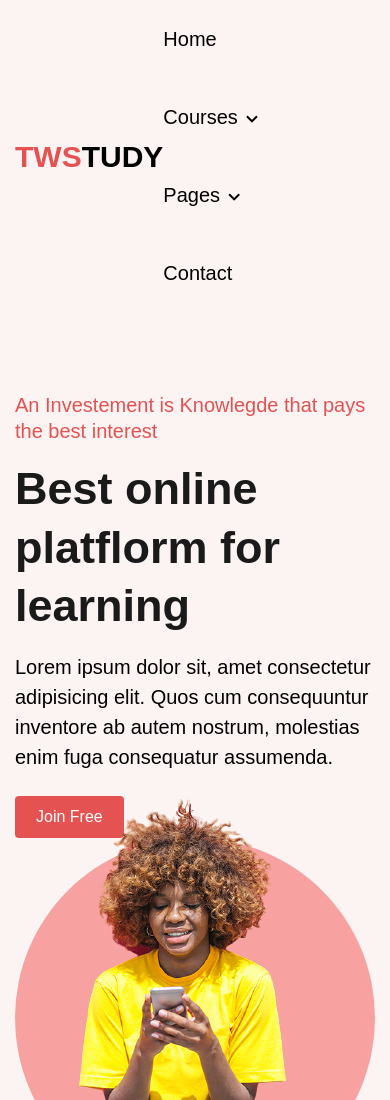
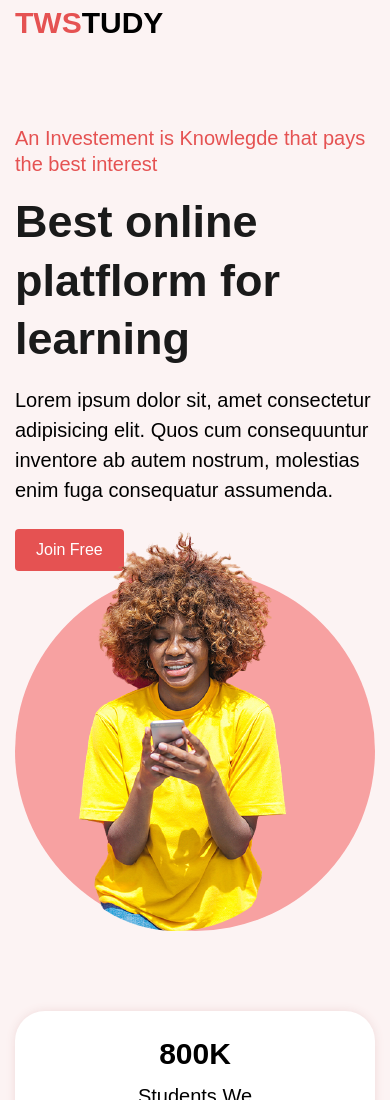
Before and after one commit to Dracula-101/Html_Css_Project, a plain HTML site: page index.html in a window 390 px wide. Shown: the top 1100 px of the page. Drawn offline with Linux system fonts and the light colour scheme; a web font is replaced by a local one.

Commit message:
Final Changes

```diff
--- a/css/style.css
+++ b/css/style.css
@@ -65,6 +65,10 @@ h6 {
 
 h3 {
     font-size: 20px;
+}
+
+.main-wrapper {
+    overflow: hidden;
 }
 
 ::selection {
--- a/index.html
+++ b/index.html
@@ -28,8 +28,8 @@
               js-header-menu-toggler">
             <i class="fas fa-times"></i>
           </button>
-          <div class="header-backdrop js0header-backdrop"></div>
-          <nav class="header-menu js-header-menu">
+          <div class="header-backdrop js-header-backdrop">
+            <nav class="header-menu js-header-menu d-none d-sm-flex">
               <ul class="menu">
                 <li class="menu-item"><a href="index.html">Home</a></li>
                 <li class="menu-item menu-item-has-children">
@@ -60,6 +60,8 @@
               <li class="menu-item"><a href="contact.html">Contact</a></li>
               </ul>
             </nav>
+          </div>
+
         </div>
       </div>
     </div>
```
Also changed, not shown: contact.html (+1 -1 lines), courses-details.html (+1 -1 lines), courses.html (+1 -1 lines), log-in.html (+2 -2 lines), sign-up.html (+1 -1 lines). Lines whose indentation alone changed are shown as unchanged.
